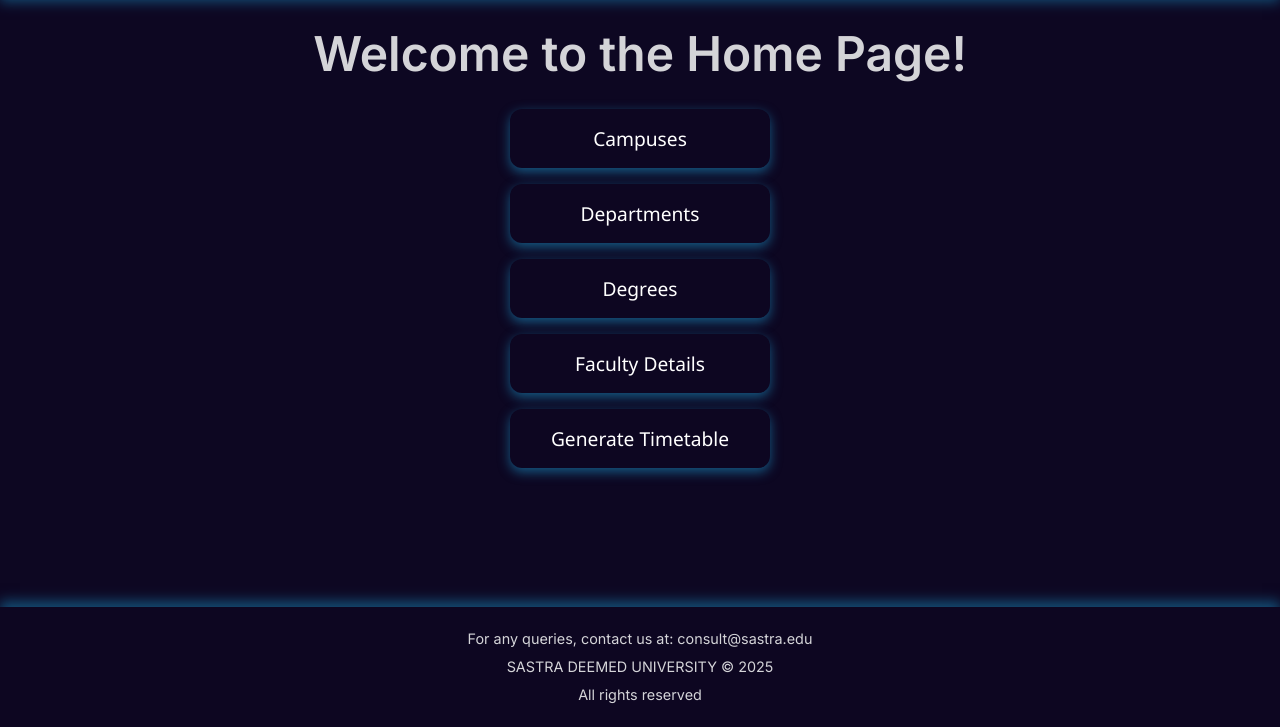
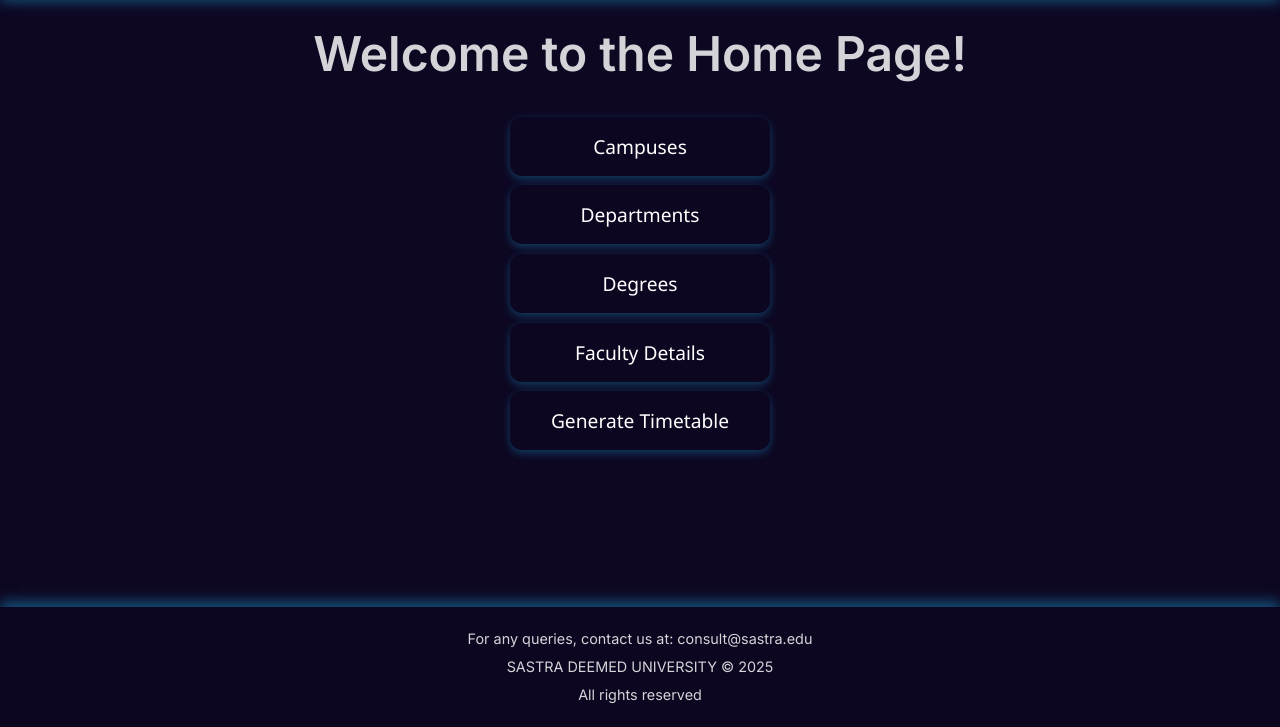
Before and after one commit to SASTRA-Projects/Timetable, a Flask app: page / in a window 1280 px wide. Shown: the part 73-800 px from the top of the page. Run offline with Flask 3, Linux system fonts and the light colour scheme; the visitor is signed in with stand-in values (Sample User, id 1).

Commit message:
updated index.html

```diff
--- a/templates/index.html
+++ b/templates/index.html
@@ -13,7 +13,7 @@
             color: white;
             border: none;
             border-radius: 12px;
-            box-shadow: 0 4px 12px rgba(26, 145, 197, 0.6); /* blue shadow */
+            box-shadow: 0 3px 8px rgba(26, 145, 197, 0.4); /* subtle blue shadow */
             transition: background-color 0.3s ease, transform 0.2s ease;
             font-family: 'Segoe UI', Tahoma, Geneva, Verdana, sans-serif;
             cursor: pointer;
@@ -22,7 +22,7 @@
         .lux-button:hover {
             background-color: var(--accent-dark);
             transform: translateY(-2px);
-            box-shadow: 0 6px 16px rgba(26, 145, 197, 0.75);
+            box-shadow: 0 5px 12px rgba(26, 145, 197, 0.5);
         }
 
         .lux-button:active {
@@ -37,15 +37,40 @@
         [data-theme="light"] .lux-button:hover {
             background-color: var(--accent-dark);
         }
+
+        .lux-wrapper {
+            display: flex;
+            flex-direction: column;
+            align-items: center;
+            gap: 0.6rem; /* slightly reduced vertical space */
+            margin-top: 1.5rem;
+            margin-bottom: 2rem; /* enough space to keep footer in view */
+        }
+
+        html, body {
+            height: 100%;
+            margin: 0;
+            padding: 0;
+        }
+
+        body {
+            display: flex;
+            flex-direction: column;
+        }
+
+        main {
+            flex: 1; /* makes footer stick to bottom if content is short */
+        }
     </style>
 {% endblock %}
 
 {% block title %}Home{% endblock %}
 
 {% block content %}
+<main>
     <h1 style="text-align: center; font-size: 3em; margin-bottom: 1rem;">Welcome to the Home Page!</h1>
 
-    <div style="display: flex; flex-direction: column; align-items: center; gap: 1rem;">
+    <div class="lux-wrapper">
         <form action="/campus">
             <button type="submit" class="lux-button">Campuses</button>
         </form>
@@ -66,6 +91,7 @@
             <button type="submit" class="lux-button">Generate Timetable</button>
         </form>
     </div>
+</main>
 
 <script>
     window.history.pushState(null, "", window.location.href);
```
Also changed, not shown: templates/faculty.html (+22 -1 lines), templates/school.html (+25 -2 lines). Lines whose indentation alone changed are shown as unchanged.
